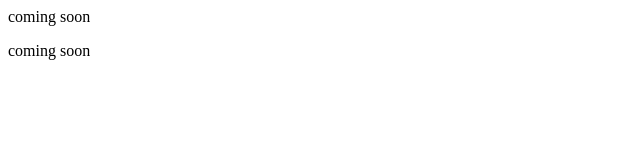
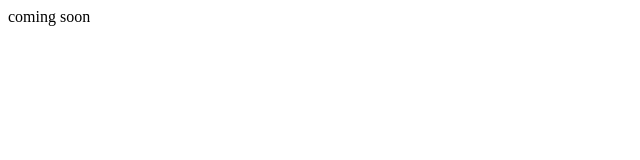
Before and after one commit to tekyt2009/tekyt2009.github.io, a plain HTML site: page index.html in a window 1280 px wide. Shown: the full height of the page, 0-640 px from the left. Drawn offline with Linux system fonts and the light colour scheme.

Commit message:
Update index.html

```diff
--- a/index.html
+++ b/index.html
@@ -1 +1 @@
-<c>coming soon</c><p>coming soon</p>
+<c>coming soon</c>
```
